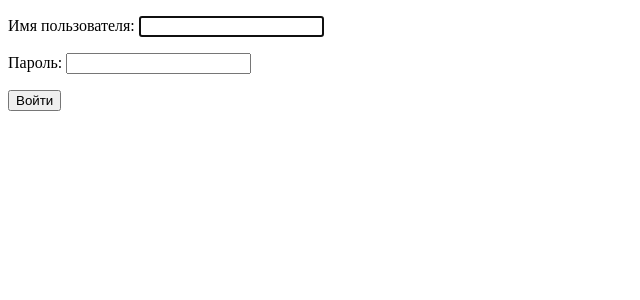
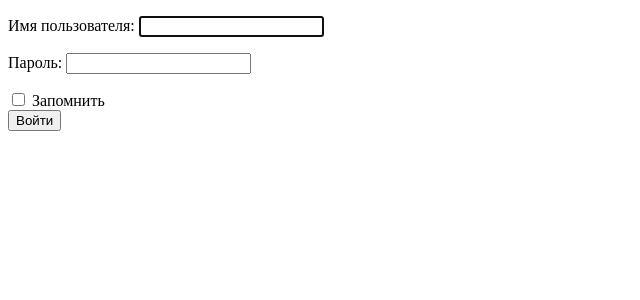
Before and after one commit to ptera-py/hlaf, a Django app: page /auth/login/ in a window 1280 px wide. Shown: the top 300 px of the page, without its empty margins (0-640 px from the left). Run offline with Django 3.2, Linux system fonts and the light colour scheme.

Commit message:
Remember Me

```diff
--- a/auth/templates/auth/login.html
+++ b/auth/templates/auth/login.html
@@ -8,6 +8,10 @@
       {% csrf_token %}
       <!-- as_p для того, чтобы каждый элемент формы был с новой строки -->
       {{ form.as_p }}
+        <div>
+            <input type="checkbox" name="remember">
+            <label for="remember">Запомнить</label>
+        </div>
       <button type="submit">Войти</button>
     </form>
   </body>
--- a/auth/views.py
+++ b/auth/views.py
@@ -1,5 +1,5 @@
 from django.shortcuts import render
-from django.http import HttpResponseRedirect
+from django.http import HttpResponseRedirect, HttpResponse
 from django.views import generic
 from django.contrib.auth.forms import AuthenticationForm
 from django.contrib.auth import login, logout
@@ -12,6 +12,10 @@ class LoginFormView(generic.edit.FormView):
 
     def form_valid(self, form):
         self.user = form.get_user()
+        if(self.request.POST.getlist('remember')):#Запомнить или не запомнить
+            self.request.session.set_expiry(999999999)
+        else:
+            self.request.session.set_expiry(0)
         login(self.request, self.user)
         return super(LoginFormView, self).form_valid(form)
 
```
Also changed, not shown: hlaf/settings.py (line endings or trailing spaces).
